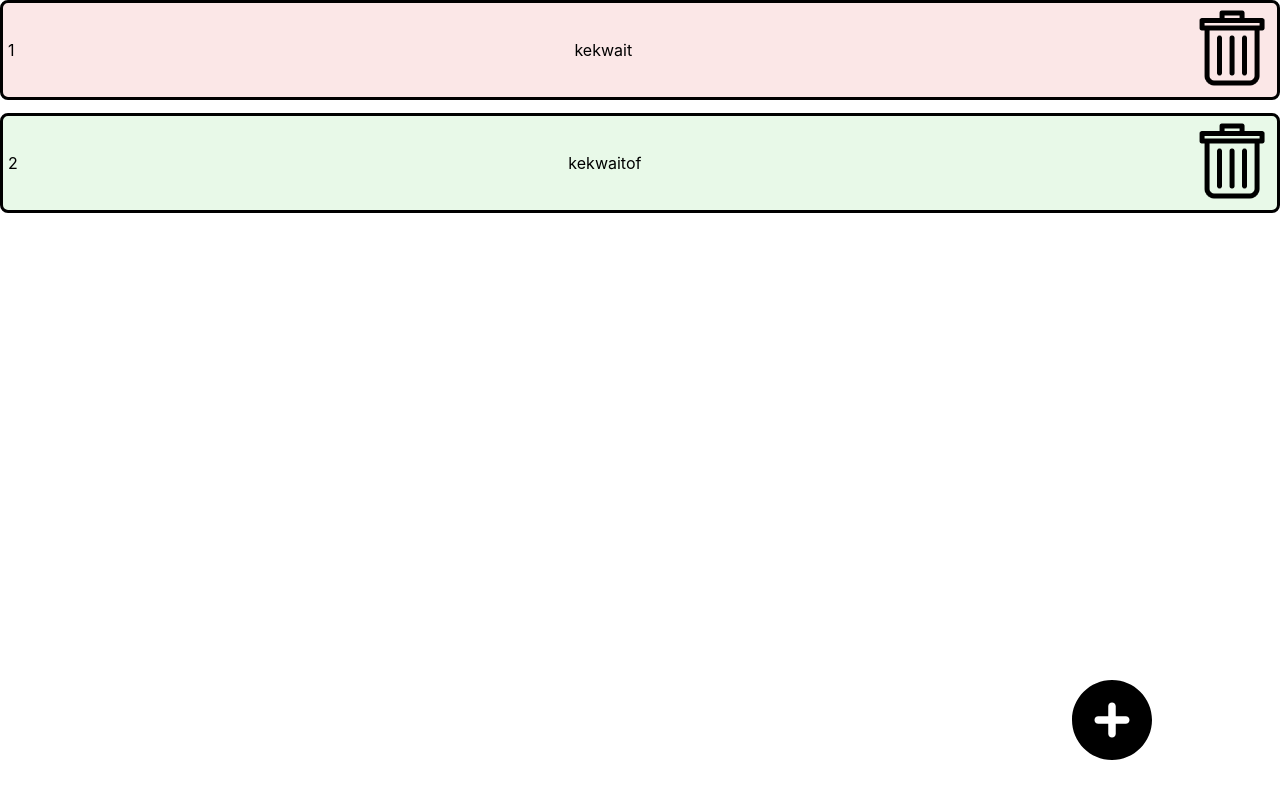
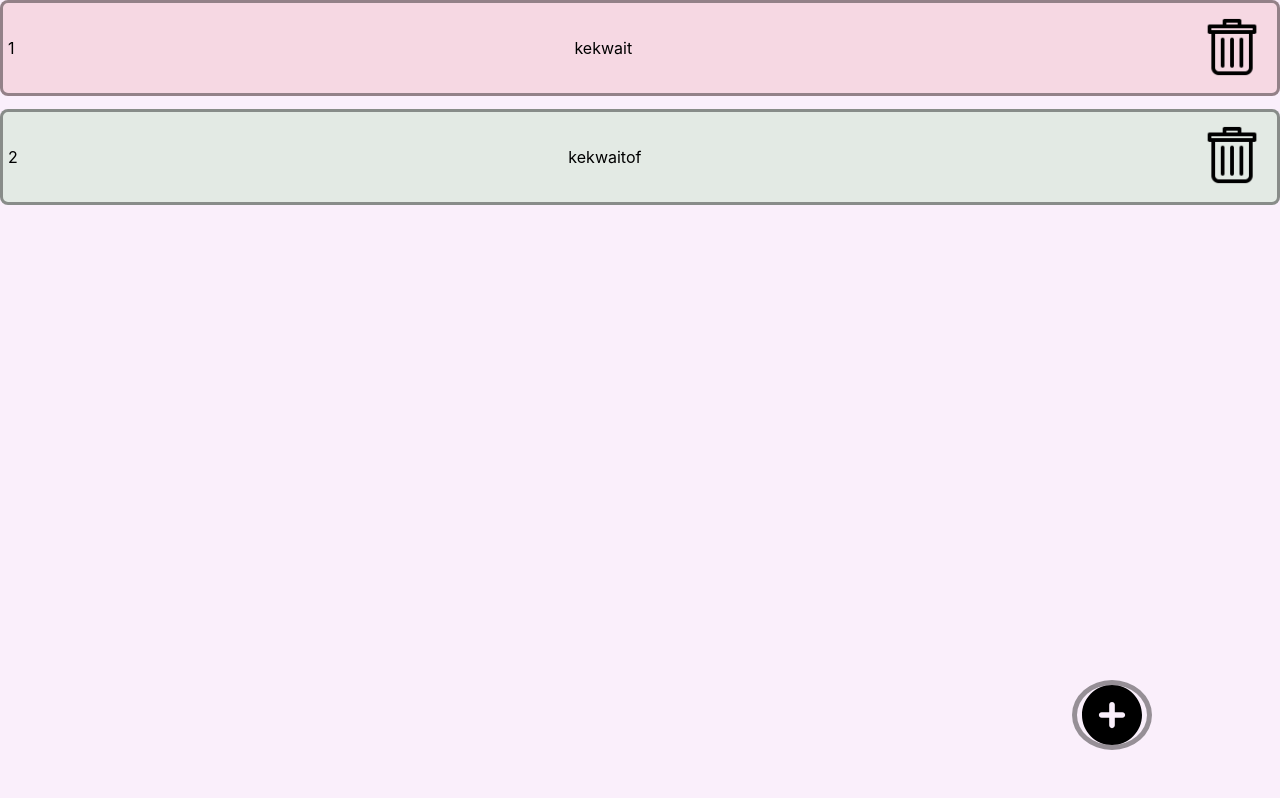
Before and after one commit to adeemon/todolist, a React app: page / in a window 1280 px wide. Built offline with nearby package versions, Linux system fonts and the light colour scheme.

Commit message:
"Поигрался с цветами". Возможно, проиграл.

```diff
--- a/src/App.css
+++ b/src/App.css
@@ -1 +1,73 @@
-@import url('./styles/todo.css');
+* {
+  margin: 0;
+  padding: 0;
+  z-index: 100;
+  box-sizing: border-box;
+  background-blend-mode: normal;
+}
+.not-displayed {
+  display: none;
+}
+.button-icon {
+  width: 60px;
+  height: 60px;
+}
+.completed-bckg {
+  background-color: rgba(35, 199, 29, 0.1);
+}
+.uncompleted-bckg {
+  background-color: rgba(209, 28, 28, 0.1);
+}
+.transparent-button {
+  outline: none;
+  border: 0;
+  background: transparent;
+}
+.todo-list-container {
+  min-height: 100vh;
+  width: auto;
+  display: flex;
+  flex-direction: column;
+  position: relative;
+  overflow: scroll;
+  background-color: rgba(203, 96, 211, 0.1);
+}
+.todo-list-container .add-button {
+  float: right;
+  position: fixed;
+  max-width: 80px;
+  max-height: 80px;
+  top: 85%;
+  right: 10%;
+  overflow-anchor: none;
+  border: 5px solid rgba(0, 0, 0, 0.4);
+  border-radius: 100%;
+  width: 100px;
+  display: flex;
+  justify-content: center;
+  align-items: center;
+}
+.todo-list-container .todo-note-container {
+  padding: 5px;
+  border: 3px solid rgba(0, 0, 0, 0.4);
+  border-radius: 8px;
+  width: 100%;
+  color: black;
+  margin-bottom: 1%;
+}
+.todo-list-container .todo-note-container .delete-button {
+  width: 80px;
+  height: 80px;
+  background-color: none;
+  align-self: flex-end;
+}
+.todo-list-container .todo-note-container .id,
+.todo-list-container .todo-note-container .title {
+  display: flex;
+  align-items: center;
+  justify-content: center;
+}
+.todo-list-container .todo-note-container .todo-note-short {
+  display: flex;
+  justify-content: space-between;
+}
--- a/src/App.less
+++ b/src/App.less
@@ -1 +1,88 @@
-@import url('./styles/todo.less');
+@import url("./styles/values.less");
+
+
+* {
+    margin: 0;
+    padding: 0;
+    z-index: 100;
+    box-sizing: border-box;
+    background-blend-mode: normal;
+  }
+
+
+  .not-displayed {
+    display: none;
+  }
+
+  .button-icon {
+    width: 60px;
+    height: 60px;
+  }
+
+  .completed-bckg {
+    background-color: @green-background;
+  }
+
+  .uncompleted-bckg {
+    background-color: @red-background;
+  }
+
+  .transparent-button {
+    outline: none;
+    border: 0;
+    background: transparent;
+  }
+
+.todo-list-container {
+
+   min-height: 100vh;
+  width: auto;
+  display: flex;
+  flex-direction: column;
+  position: relative;
+  overflow: scroll;
+  background-color: @background;
+
+  .add-button {
+    float: right;
+    position: fixed;
+    max-width: 80px;
+    max-height: 80px;
+    top: 85%;
+    right: 10%;
+    overflow-anchor: none;
+    border: 5px solid @border-color;
+    border-radius: 100%;
+    width: 100px;
+    display: flex;
+    justify-content: center;
+    align-items: center;
+  }
+
+  .todo-note-container{
+    padding: 5px;
+    border: 3px solid @border-color;
+    border-radius: 8px;
+    width: 100%;
+    color: black;
+    margin-bottom: 1%;
+
+    .delete-button {
+      width: 80px;
+      height: 80px;
+      background-color: none;
+      align-self: flex-end;
+    }
+
+    .id, .title {
+      display: flex;
+      align-items: center;
+      justify-content: center;
+    }
+
+    .todo-note-short{
+      display: flex;
+      justify-content: space-between;
+    }
+  }
+}
```
